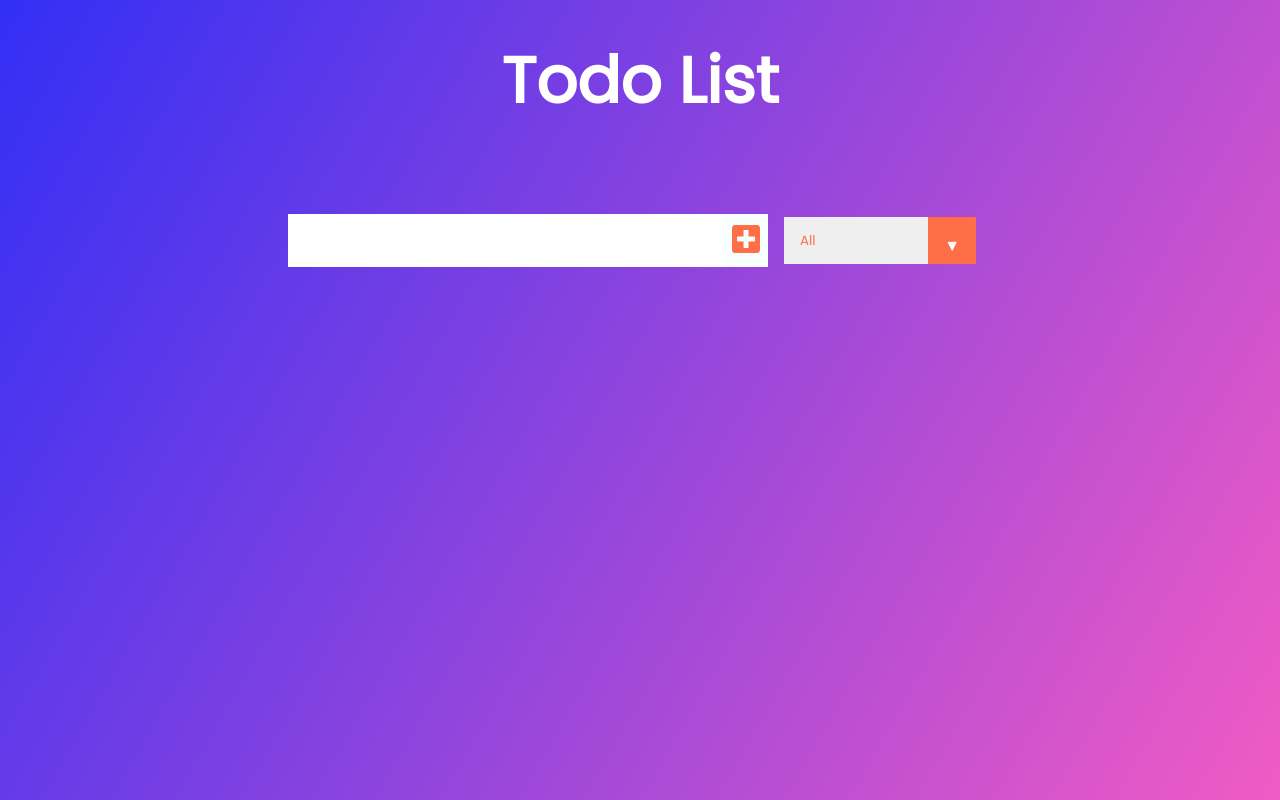
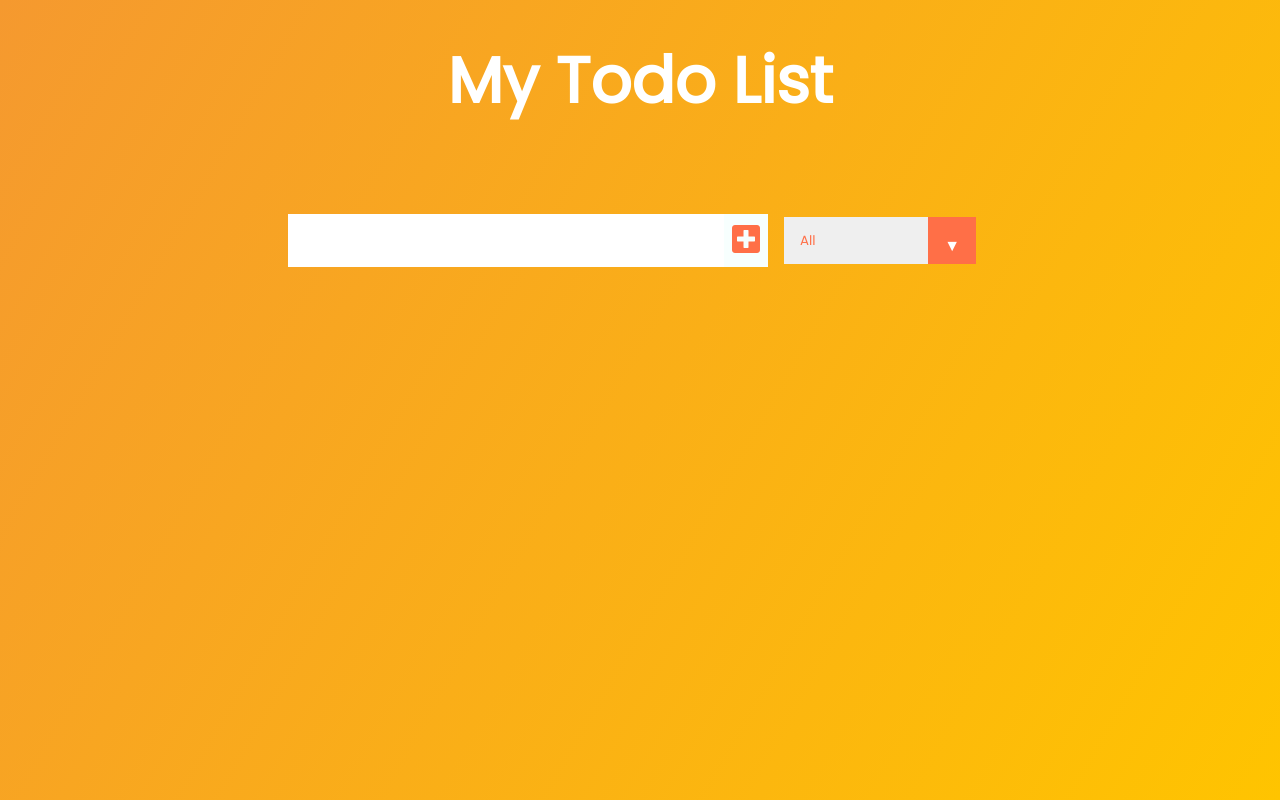
Before and after one commit to antonneturner/React-Todo-List, a React (Create React App) app in the folder rtd/: page / in a window 1280 px wide. Built offline with nearby package versions, Linux system fonts and the light colour scheme.

Commit message:
add submit handler

```diff
--- a/rtd/src/App.css
+++ b/rtd/src/App.css
@@ -4,7 +4,7 @@
   box-sizing: border-box;
 }
 body {
-  background-image: linear-gradient(120deg, #322ff5 0%, #f15bc4 100%);
+  background-image: linear-gradient(120deg, #f5992f 0%, #ffc400 100%);
   color: white;
   font-family: "Poppins", sans-serif;
   min-height: 100vh;
--- a/rtd/src/App.js
+++ b/rtd/src/App.js
@@ -8,10 +8,11 @@ import TodoList from "./componets/TodoList";
 
 function App() {
   const [inputText, setInputText] = useState("");
+  const [todos, setTodos] = useState([]);
   return (
     <div className="App">
       <header>
-        <h1>Todo List</h1>
+        <h1>My Todo List</h1>
       </header>
       <Form setInputText={setInputText} />
       <TodoList />
--- a/rtd/src/componets/Form.js
+++ b/rtd/src/componets/Form.js
@@ -8,10 +8,13 @@ const Form = ({ setInputText }) => {
     setInputText(e.target.value);
   };
 
+  const submitTodoHandler = (e) => {
+    e.preventDefault();
+  };
   return (
     <form>
       <input onChange={inputTextHandler} type="text" className="todo-input" />
-      <button className="todo-button" type="submit">
+      <button onClick={submitTodoHandler} className="todo-button" type="submit">
         <i className="fas fa-plus-square"></i>
       </button>
       <div className="select">
```
